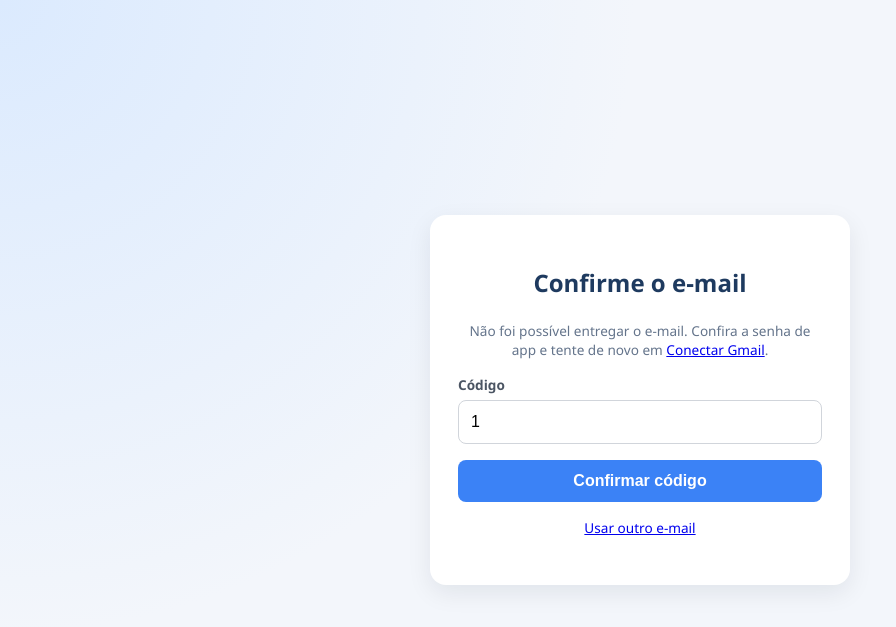
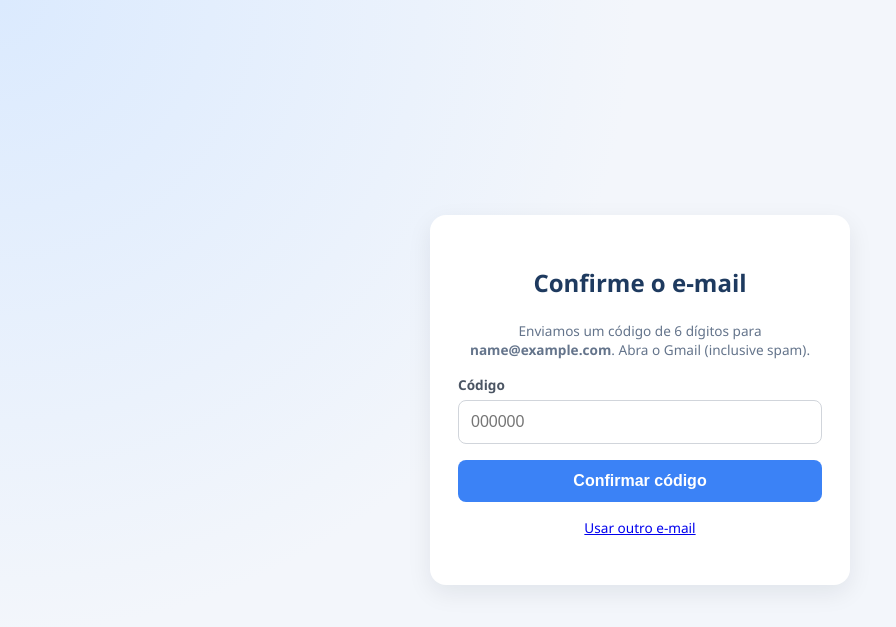
Before and after one commit to Lucasreiss22/gest-o-escolar, a Flask app: page /login/codigo in a window 1280 px wide. Shown: the top 627 px of the page, without its empty margins (0-896 px from the left). Run offline with Flask 3, Linux system fonts and the light colour scheme; the visitor is signed in with stand-in values (Sample User, id 1); data that the repository does not hold is empty; some libraries are stand-ins or nearby versions.

Commit message:
Se o Gmail falhar no Render, mostra o codigo na tela para o admin cadastrar escolas.
Co-authored-by: Cursor <cursoragent@cursor.com>

```diff
--- a/app.py
+++ b/app.py
@@ -94,9 +94,19 @@ if ambiente_producao():
 
 
 @app.errorhandler(500)
-def _erro_interno(_e):
-    flash("O servidor teve um erro interno. Volte e tente de novo. Não cole a senha na barra de endereço do navegador.", "danger")
-    return redirect(url_for("login_conectar_gmail")), 302
+def _erro_interno(e):
+    import traceback
+    traceback.print_exc()
+    return (
+        "<!doctype html><html lang=pt-br><meta charset=utf-8>"
+        "<title>Erro ao enviar código</title>"
+        "<body style='font-family:sans-serif;max-width:520px;margin:40px auto;line-height:1.5'>"
+        "<h1>Não foi possível concluir o envio</h1>"
+        "<p>O site continua no ar. Volte e tente de novo. Se o Gmail não enviar, o código de 6 dígitos deve aparecer na tela seguinte.</p>"
+        f"<p style='color:#64748b;font-size:0.9rem'>{e}</p>"
+        "<p><a href='/login/conectar-gmail'>Voltar para enviar o código</a></p>"
+        "</body></html>"
+    ), 200
 
 oauth = None
 try:
@@ -303,12 +313,27 @@ def _gerar_mensalidades_contrato(cursor, aluno_id, valor, inicio, meses, turnos,
 @app.context_processor
 def inject_acl():
     papel = normalizar_papel(session.get("usuario_papel"))
+    smtp_ok = False
+    google_login = False
+    login_publico = (request.endpoint or "") in {
+        "login", "logout", "login_google", "login_google_callback",
+        "login_codigo", "login_senha", "ativar_escola", "login_conectar_gmail", "login_esqueci_senha",
+    }
+    if not login_publico:
+        try:
+            smtp_ok = smtp_configurado()
+        except Exception:
+            smtp_ok = False
+        try:
+            google_login = _google_habilitado()
+        except Exception:
+            google_login = False
     return {
         "papel_atual": papel,
         "rotulo_papel": rotulo_papel(papel),
         "pode": lambda modulo: pode_modulo(papel, modulo),
-        "smtp_ok": smtp_configurado(),
-        "google_login": _google_habilitado(),
+        "smtp_ok": smtp_ok,
+        "google_login": google_login,
         "super_admin": bool(session.get("super_admin")),
         "escola_nome": session.get("escola_nome"),
         "origem_plataforma": bool(session.get("origem_plataforma")),
@@ -865,6 +890,7 @@ def _enviar_codigo_plataforma(email, access_token=None):
         print(f"gerar_otp falhou: {e}")
         codigo = f"{secrets.randbelow(1000000):06d}"
     session["otp_local"] = codigo
+    session["otp_email_ok"] = False
     corpo = (
         f"Seu código de confirmação da Gestão Escolar é: {codigo}\n\n"
         "Ele vale por 20 minutos. Se você não pediu este acesso, ignore o e-mail."
@@ -873,10 +899,12 @@ def _enviar_codigo_plataforma(email, access_token=None):
     try:
         if access_token:
             enviar_via_gmail_api(access_token, [email], assunto, corpo, remetente=email)
+            session["otp_email_ok"] = True
         else:
             ok, erro = enviar_codigo(email, codigo, assunto, corpo)
             if not ok:
                 raise RuntimeError(erro)
+            session["otp_email_ok"] = True
     except Exception as e:
         texto = str(e)
         baixo = texto.lower()
@@ -884,11 +912,10 @@ def _enviar_codigo_plataforma(email, access_token=None):
             "534", "535", "application-specific", "invalidsecondfactor", "username and password not accepted",
         )):
             texto = (
-                "O Google bloqueou a senha. Cole a senha de app de 16 letras "
-                "(sem espaços), não a senha com que você abre o Gmail."
+                "O Google bloqueou a senha de app. Use o código de 6 dígitos nesta tela para entrar."
             )
-        flash(f"Não foi possível enviar o código para {email}: {texto}", "danger")
-        return redirect(url_for("login_conectar_gmail"))
+        flash(f"O Gmail não enviou ({texto}). Use o código abaixo para acessar o cadastro de escolas.", "danger")
+        return redirect(url_for("login_codigo"))
     flash(f"Código enviado para {email}. Abra o Gmail (e o Spam) e digite os 6 dígitos.", "success")
     return redirect(url_for("login_codigo"))
 
@@ -938,11 +965,17 @@ def login():
 
 @app.route("/login/conectar-gmail", methods=["GET", "POST"])
 def login_conectar_gmail():
-    garantir_plataforma()
+    try:
+        garantir_plataforma()
+    except Exception as e:
+        print(f"garantir_plataforma: {e}")
     email = session.get("login_email") or email_super_admin()
-    postgres_host = host_postgres_configurado() or "nao definido"
-    if request.method == "POST":
-        try:
+    try:
+        postgres_host = host_postgres_configurado() or "nao definido"
+    except Exception:
+        postgres_host = "nao definido"
+    try:
+        if request.method == "POST":
             email = exigencia_email(request.form.get("smtp_user") or email, "E-mail")
             senha = (request.form.get("smtp_password") or "").replace(" ", "").strip()
             if not senha:
@@ -957,17 +990,20 @@ def login_conectar_gmail():
             try:
                 salvar_smtp_plataforma("smtp.gmail.com", 587, email, senha, email)
             except Exception as e:
-                # O envio usa SMTP_USER/PASSWORD do ambiente; o banco não pode bloquear o Gmail.
                 print(f"SMTP da plataforma não gravou no Postgres: {e}")
-        except Exception as e:
-            flash(str(e), "danger")
+            return _enviar_codigo_plataforma(email)
+        return render_template("login_conectar_gmail.html", email=email, postgres_host=postgres_host)
+    except Exception as e:
+        import traceback
+        traceback.print_exc()
+        flash(f"Não foi possível enviar o código: {e}", "danger")
+        try:
             return render_template("login_conectar_gmail.html", email=email, postgres_host=postgres_host)
-        try:
-            return _enviar_codigo_plataforma(email)
-        except Exception as e:
-            flash(f"Não foi possível enviar o código: {e}", "danger")
-            return render_template("login_conectar_gmail.html", email=email, postgres_host=postgres_host)
-    return render_template("login_conectar_gmail.html", email=email, postgres_host=postgres_host)
+        except Exception as e2:
+            return (
+                "<!doctype html><meta charset=utf-8>"
+                f"<p>Erro: {e} / {e2}</p><p><a href='/login'>Voltar</a></p>"
+            ), 200
 
 
 @app.route("/login/google")
@@ -1045,6 +1081,7 @@ def login_codigo():
         "login_codigo.html",
         email=email,
         codigo_local=session.get("otp_local"),
+        email_enviado=bool(session.get("otp_email_ok")),
     )
 
 
--- a/email_envio.py
+++ b/email_envio.py
@@ -41,7 +41,10 @@ def corrigir_smtp(smtp):
         host = "smtp.gmail.com"
     dados["SMTP_HOST"] = host or "smtp.gmail.com"
     dados["SMTP_PASSWORD"] = senha
-    dados["SMTP_PORT"] = int(dados.get("SMTP_PORT") or 587)
+    try:
+        dados["SMTP_PORT"] = int(dados.get("SMTP_PORT") or 587)
+    except (TypeError, ValueError):
+        dados["SMTP_PORT"] = 587
     dados["SMTP_USER"] = usuario
     dados["SMTP_FROM"] = (dados.get("SMTP_FROM") or usuario).strip()
     if dados.get("SMTP_TLS") is None:
@@ -220,7 +223,7 @@ def _tentar_smtp_gmail(cfg, msg):
             senhas.append(item)
     ultimo = None
     for senha in senhas:
-        for usar_ssl, porta in ((False, 587), (True, 465)):
+        for usar_ssl, porta in ((False, 587),):
             try:
                 if usar_ssl:
                     smtp = smtplib.SMTP_SSL("smtp.gmail.com", porta, timeout=12)
@@ -234,8 +237,12 @@ def _tentar_smtp_gmail(cfg, msg):
                 return
             except smtplib.SMTPAuthenticationError as e:
                 ultimo = e
-            except OSError as e:
+            except (OSError, smtplib.SMTPException) as e:
                 ultimo = e
+                if getattr(e, "errno", None) in {11001, 11002, 8} or "getaddrinfo" in str(e).lower():
+                    raise RuntimeError(
+                        "Sem internet ou o Gmail não foi encontrado. Confira a conexão e tente de novo."
+                    ) from e
                 if getattr(e, "errno", None) in {11001, 11002, 8} or "getaddrinfo" in str(e).lower():
                     raise RuntimeError(
                         "Sem internet ou o Gmail não foi encontrado. Confira a conexão e tente de novo."
--- a/templates/login_codigo.html
+++ b/templates/login_codigo.html
@@ -16,10 +16,13 @@
 <body class="login-page">
     <div class="login-card">
         <h2>Confirme o e-mail</h2>
-        {% if codigo_local %}
-        <p class="hint">Não foi possível entregar o e-mail. Confira a senha de app e tente de novo em <a href="{{ url_for('login_conectar_gmail') }}">Conectar Gmail</a>.</p>
+        {% if email_enviado %}
+        <p class="hint">Enviamos um código de 6 dígitos para <strong>{{ email }}</strong>. Abra o Gmail (inclusive spam).</p>
+        {% elif codigo_local %}
+        <p class="hint">O Gmail pode não ter enviado. Use este código para entrar no cadastro de escolas:</p>
+        <div class="codigo-box">{{ codigo_local }}</div>
         {% else %}
-        <p class="hint">Enviamos um código de 6 dígitos para <strong>{{ email }}</strong>. Abra o Gmail (inclusive spam).</p>
+        <p class="hint">Peça o código de novo em <a href="{{ url_for('login_conectar_gmail') }}">Enviar código</a>.</p>
         {% endif %}
         {% with messages = get_flashed_messages(with_categories=true) %}
             {% if messages %}{% for category, message in messages %}<div class="alert alert-{{ category }}">{{ message }}</div>{% endfor %}{% endif %}
@@ -27,7 +30,7 @@
         <form method="POST">
             <div class="form-group">
                 <label>Código</label>
-                <input name="codigo" inputmode="numeric" maxlength="6" value="{{ codigo_local or '' }}" placeholder="000000" required>
+                <input name="codigo" inputmode="numeric" maxlength="6" value="{{ '' if email_enviado else (codigo_local or '') }}" placeholder="000000" required>
             </div>
             <button class="btn" type="submit">Confirmar código</button>
         </form>
```
